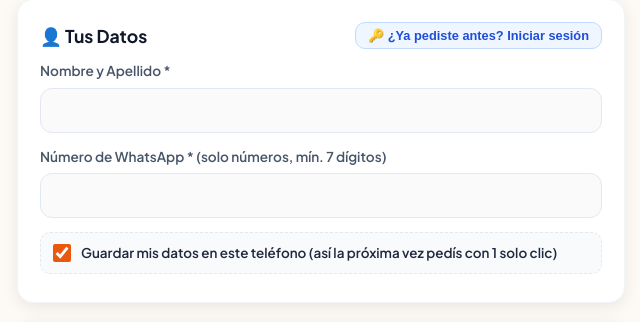
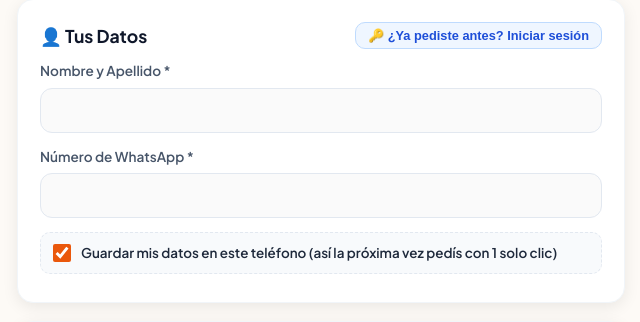
Before and after one commit to Matthew3393/entre-aromas-y-sabores, a Flask app: page / in a window 1280 px wide. Shown: the part 356-678 px from the top of the page, without its empty margins (319-959 px from the left). Run offline with Flask 3, Linux system fonts and the light colour scheme; data that the repository does not hold is empty.

Commit message:
Quitar texto de min 7 digitos de las etiquetas y mensajes

```diff
--- a/index.html
+++ b/index.html
@@ -1042,7 +1042,7 @@
         <input type="text" id="clienteNombre" placeholder="" required>
       </div>
       <div class="form-group">
-        <label for="clienteWhatsapp">Número de WhatsApp * (solo números, mín. 7 dígitos)</label>
+        <label for="clienteWhatsapp">Número de WhatsApp *</label>
         <input type="tel" id="clienteWhatsapp" placeholder="" inputmode="numeric" pattern="[0-9]*" minlength="7" required>
       </div>
       <label class="checkbox-save">
@@ -1181,7 +1181,7 @@
         Ingresá tu número de WhatsApp para recuperar tu nombre y ver los pedidos de viandas que hiciste para esta semana:
       </p>
       <div class="form-group">
-        <label for="loginWhatsapp">Número de WhatsApp (solo números):</label>
+        <label for="loginWhatsapp">Número de WhatsApp:</label>
         <input type="tel" id="loginWhatsapp" placeholder="" inputmode="numeric" pattern="[0-9]*" minlength="7" style="font-size: 1.1rem; font-weight: 700; letter-spacing: 0.5px;">
       </div>
       <div id="loginErrorMsg" style="display: none; background: #fee2e2; color: #991b1b; padding: 8px 12px; border-radius: 8px; font-size: 0.82rem; font-weight: 700; margin-bottom: 12px; border: 1px solid #fca5a5;"></div>
@@ -2004,7 +2004,7 @@
 
       const waClean = inp.value.replace(/\D/g, '').trim();
       if (!waClean || waClean.length < 7) {
-        errBox.textContent = "Por favor ingresá un número de WhatsApp válido (mínimo 7 dígitos).";
+        errBox.textContent = "Por favor ingresá un número de WhatsApp válido.";
         errBox.style.display = "block";
         inp.focus();
         return;
--- a/public/index.html
+++ b/public/index.html
@@ -1042,7 +1042,7 @@
         <input type="text" id="clienteNombre" placeholder="" required>
       </div>
       <div class="form-group">
-        <label for="clienteWhatsapp">Número de WhatsApp * (solo números, mín. 7 dígitos)</label>
+        <label for="clienteWhatsapp">Número de WhatsApp *</label>
         <input type="tel" id="clienteWhatsapp" placeholder="" inputmode="numeric" pattern="[0-9]*" minlength="7" required>
       </div>
       <label class="checkbox-save">
@@ -1181,7 +1181,7 @@
         Ingresá tu número de WhatsApp para recuperar tu nombre y ver los pedidos de viandas que hiciste para esta semana:
       </p>
       <div class="form-group">
-        <label for="loginWhatsapp">Número de WhatsApp (solo números):</label>
+        <label for="loginWhatsapp">Número de WhatsApp:</label>
         <input type="tel" id="loginWhatsapp" placeholder="" inputmode="numeric" pattern="[0-9]*" minlength="7" style="font-size: 1.1rem; font-weight: 700; letter-spacing: 0.5px;">
       </div>
       <div id="loginErrorMsg" style="display: none; background: #fee2e2; color: #991b1b; padding: 8px 12px; border-radius: 8px; font-size: 0.82rem; font-weight: 700; margin-bottom: 12px; border: 1px solid #fca5a5;"></div>
@@ -2004,7 +2004,7 @@
 
       const waClean = inp.value.replace(/\D/g, '').trim();
       if (!waClean || waClean.length < 7) {
-        errBox.textContent = "Por favor ingresá un número de WhatsApp válido (mínimo 7 dígitos).";
+        errBox.textContent = "Por favor ingresá un número de WhatsApp válido.";
         errBox.style.display = "block";
         inp.focus();
         return;
--- a/templates/cliente.html
+++ b/templates/cliente.html
@@ -1000,7 +1000,7 @@
         <input type="text" id="clienteNombre" placeholder="" required>
       </div>
       <div class="form-group">
-        <label for="clienteWhatsapp">Número de WhatsApp * (solo números, mín. 7 dígitos)</label>
+        <label for="clienteWhatsapp">Número de WhatsApp *</label>
         <input type="tel" id="clienteWhatsapp" placeholder="" inputmode="numeric" pattern="[0-9]*" minlength="7" required>
       </div>
       <label class="checkbox-save">
@@ -1139,7 +1139,7 @@
         Ingresá tu número de WhatsApp para recuperar tu nombre y ver los pedidos de viandas que hiciste para esta semana:
       </p>
       <div class="form-group">
-        <label for="loginWhatsapp">Número de WhatsApp (solo números):</label>
+        <label for="loginWhatsapp">Número de WhatsApp:</label>
         <input type="tel" id="loginWhatsapp" placeholder="" inputmode="numeric" pattern="[0-9]*" minlength="7" style="font-size: 1.1rem; font-weight: 700; letter-spacing: 0.5px;">
       </div>
       <div id="loginErrorMsg" style="display: none; background: #fee2e2; color: #991b1b; padding: 8px 12px; border-radius: 8px; font-size: 0.82rem; font-weight: 700; margin-bottom: 12px; border: 1px solid #fca5a5;"></div>
@@ -1949,7 +1949,7 @@
 
       const waClean = inp.value.replace(/\D/g, '').trim();
       if (!waClean || waClean.length < 7) {
-        errBox.textContent = "Por favor ingresá un número de WhatsApp válido (mínimo 7 dígitos).";
+        errBox.textContent = "Por favor ingresá un número de WhatsApp válido.";
         errBox.style.display = "block";
         inp.focus();
         return;
```
